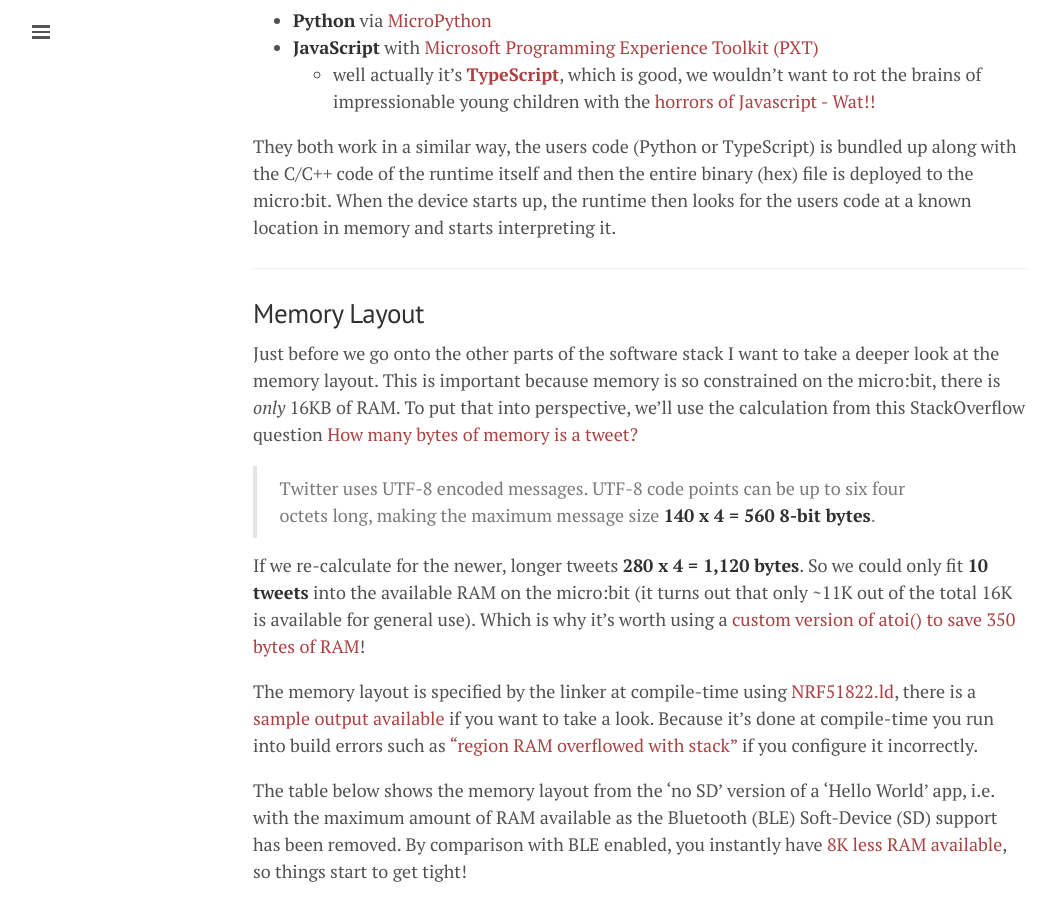
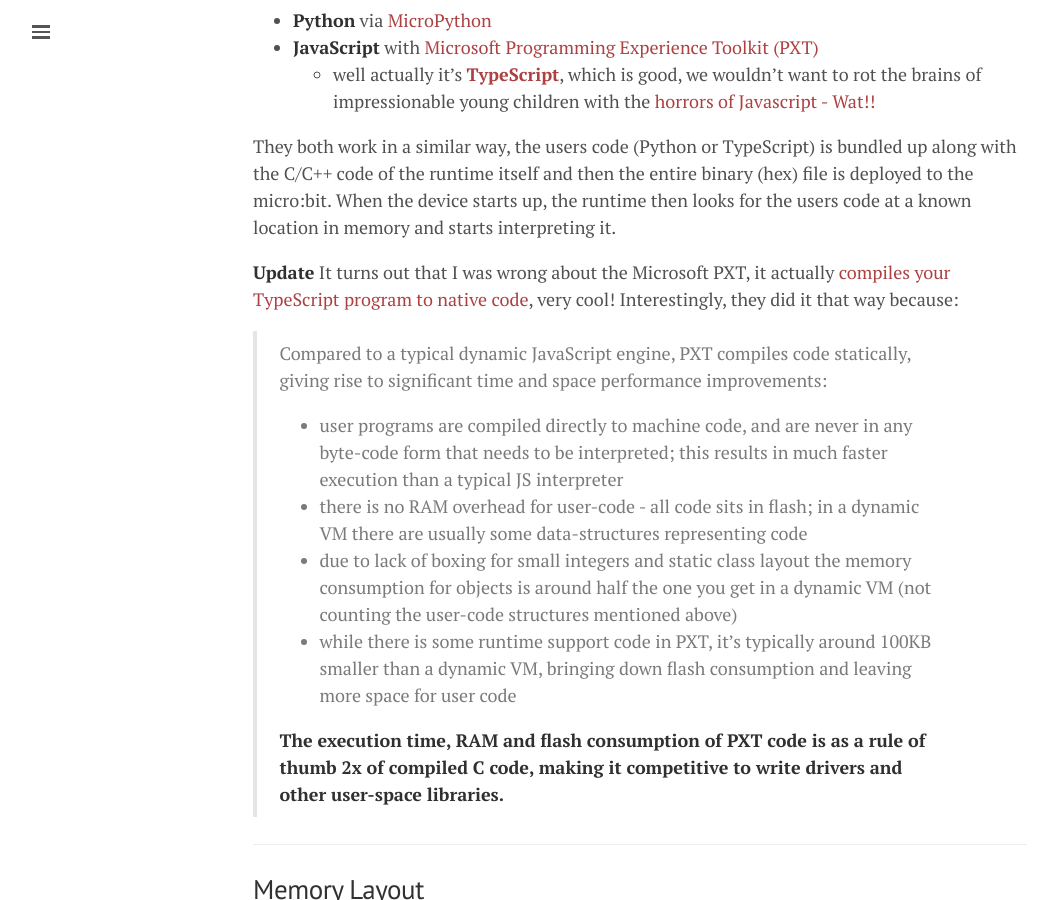
Before and after one commit to mattwarren/mattwarren.github.io, a Jekyll site: the page built from _posts/2017-11-28-Exploring-the-BBC-microbit-Software-Stack.md, in a window 1280 px wide and 900 px high, scrolled down 3154 px. Shown: the whole window, without its empty margins (0-1057 px from the left). Built offline with Jekyll 4.4.1, drawn with Linux system fonts in a browser that asks for light colours; nearby versions of some CDN libraries; comment, search, counter and statistics services are not loaded; some of the changed text lies outside the part shown.

Commit message:
Corrected some info about the Microsoft PXT

```diff
--- a/_posts/2017-11-28-Exploring-the-BBC-microbit-Software-Stack.md
+++ b/_posts/2017-11-28-Exploring-the-BBC-microbit-Software-Stack.md
@@ -78,6 +78,17 @@
   - well actually it's [**TypeScript**](https://makecode.com/language), which is good, we wouldn't want to rot the brains of impressionable young children with the [horrors of Javascript - Wat!!](https://www.destroyallsoftware.com/talks/wat)
 
 They both work in a similar way, the users code (Python or TypeScript) is bundled up along with the C/C++ code of the runtime itself and then the entire binary (hex) file is deployed to the micro:bit. When the device starts up, the runtime then looks for the users code at a known location in memory and starts interpreting it.
+
+**Update** It turns out that I was wrong about the Microsoft PXT, it actually [compiles your TypeScript program to native code](https://makecode.com/language#static-compilation-vs-a-dynamic-vm), very cool! Interestingly, they did it that way because:
+
+> Compared to a typical dynamic JavaScript engine, PXT compiles code statically, giving rise to significant time and space performance improvements:
+>
+> * user programs are compiled directly to machine code, and are never in any byte-code form that needs to be interpreted; this results in much faster execution than a typical JS interpreter
+> * there is no RAM overhead for user-code - all code sits in flash; in a dynamic VM there are usually some data-structures representing code
+> * due to lack of boxing for small integers and static class layout the memory consumption for objects is around half the one you get in a dynamic VM (not counting the user-code structures mentioned above)
+> * while there is some runtime support code in PXT, it’s typically around 100KB smaller than a dynamic VM, bringing down flash consumption and leaving more space for user code
+>
+> **The execution time, RAM and flash consumption of PXT code is as a rule of thumb 2x of compiled C code, making it competitive to write drivers and other user-space libraries.**
 
 ----
 
```
